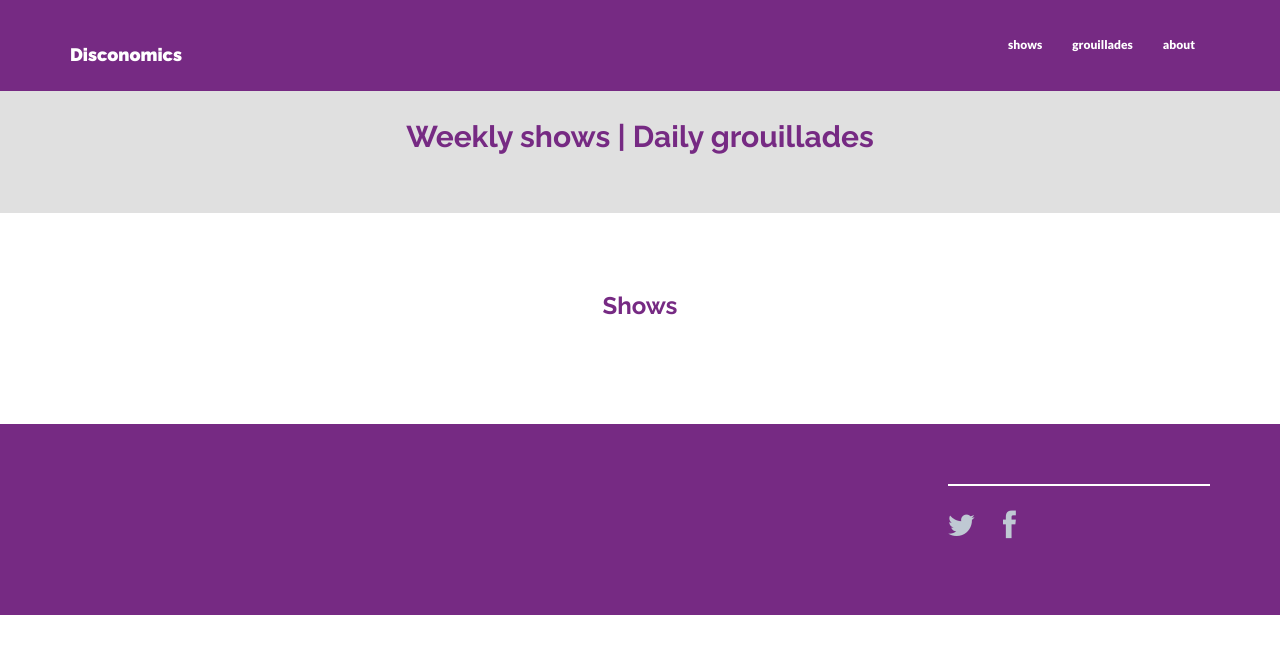
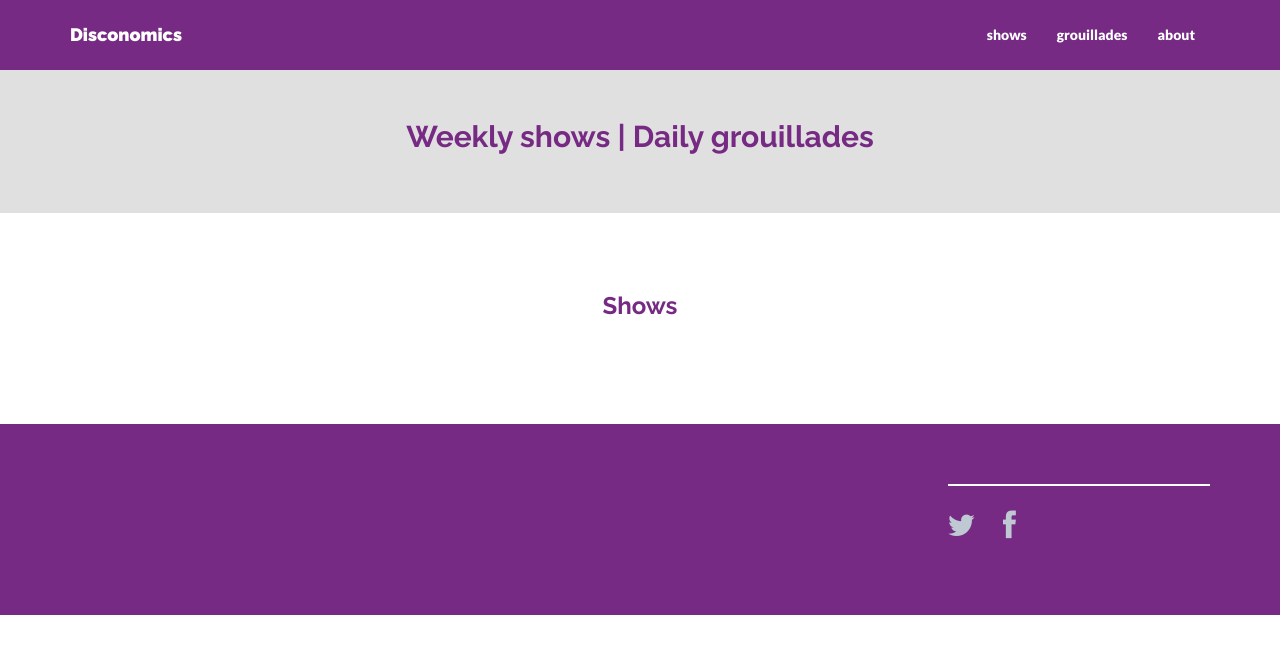
Before and after one commit to disconomics/disconomics.github.io, a Jekyll site: the page built from index.html, in a window 1280 px wide. Shown: the top 654 px of the page. Built offline with Jekyll 4.4.1, drawn with Linux system fonts in a browser that asks for light colours; nearby versions of some CDN libraries.

Commit message:
nav bar updates

```diff
--- a/_includes/css/style.css
+++ b/_includes/css/style.css
@@ -114,7 +114,7 @@ a:focus {
 .navbar-default .navbar-nav > li > a {
 	color: white;
 	font-weight: 700;
-	font-size: 12px;
+	font-size: 14px;
 }
 
 .navbar-default .navbar-nav > li > a:hover {
--- a/_includes/nav.html
+++ b/_includes/nav.html
@@ -8,9 +8,9 @@
         <span class="icon-bar"></span>
         <span class="icon-bar"></span>
       </button>
-      <a class="navbar-brand h3" href="{{ "/"  | prepend: site.baseurl }}">{{ site.title }}</a>
+      <a class="navbar-brand" href="{{ "/"  | prepend: site.baseurl }}">{{ site.title }}</a>
     </div>
-    <div class="navbar-collapse collapse navbar-right h4">
+    <div class="navbar-collapse collapse navbar-right">
       <ul class="nav navbar-nav">
         <li {% if page.title == "shows" %}class="active"{% endif %}><a href="{{"/shows/" | prepend: site.baseurl }}">shows</a></li>
         <li {% if page.title == "grouillades" %}class="active"{% endif %}><a href="{{"/grouillades/" | prepend: site.baseurl }}">grouillades</a></li>
```
